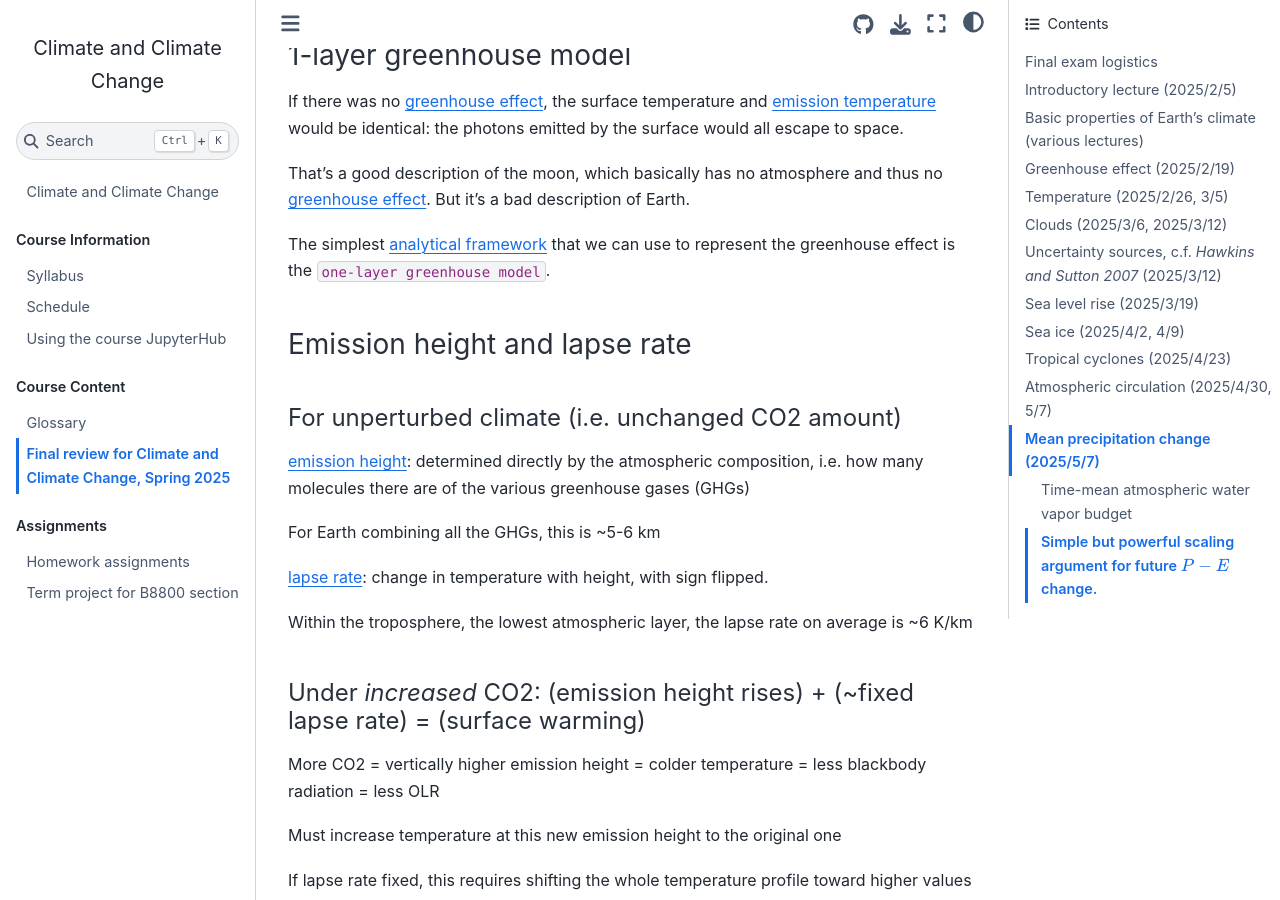
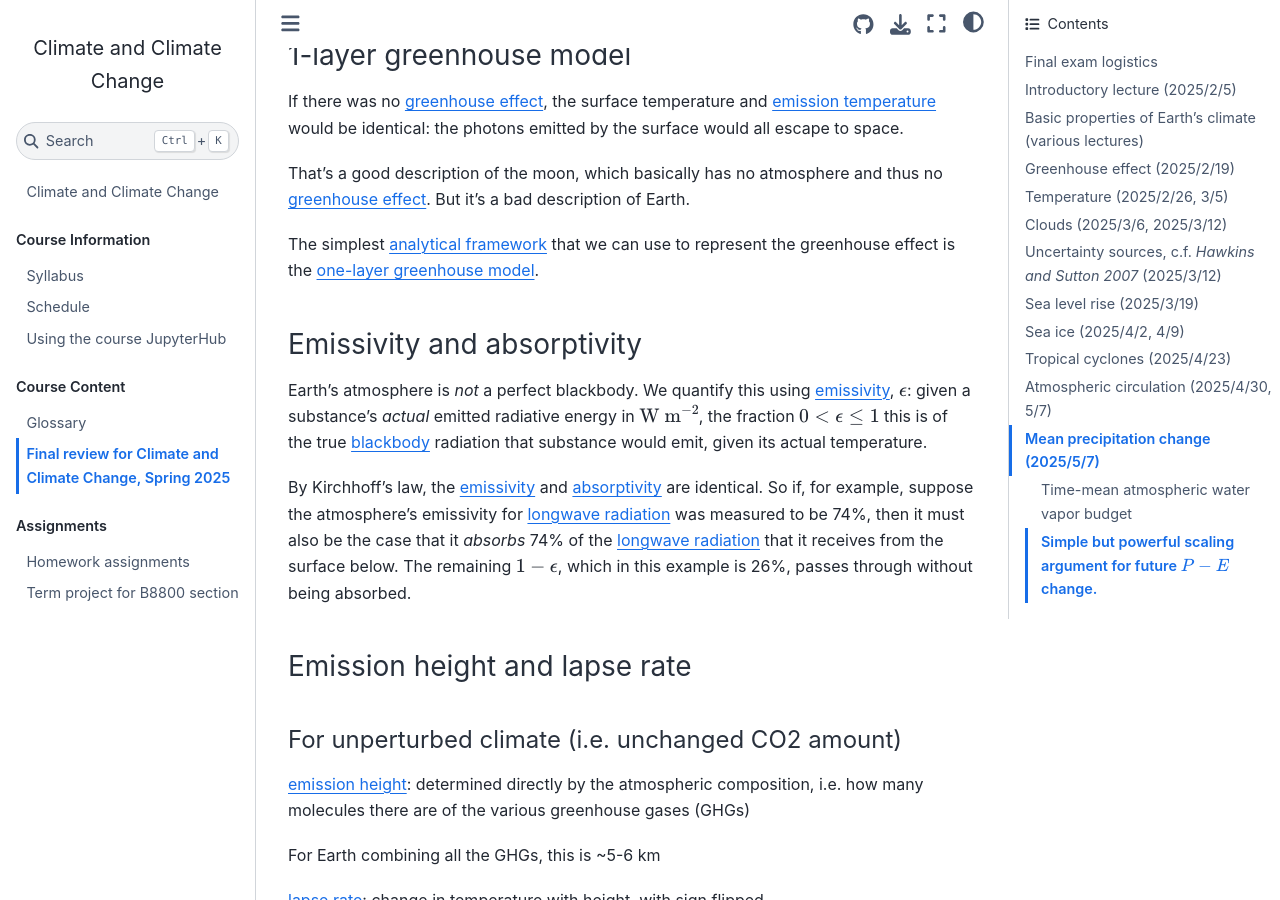
Before and after one commit to spencerahill/clim-change-course_2025, a Jupyter Book: the page built from chapters/final-review.md, in a window 1280 px wide and 900 px high, scrolled down 2716 px. Built offline with Jupyter Book 1.0.4 settings and Sphinx 7.4.7 and the Sphinx Book theme 1.1.4, drawn with Linux system fonts in a browser that asks for light colours; cross-references to code outside the pages are shown as plain code.

Commit message:
Add section on emissivity and absorptivity to final review

```diff
--- a/chapters/final-review.md
+++ b/chapters/final-review.md
@@ -79,7 +79,12 @@ If there was no {term}`greenhouse effect`, the surface temperature and {term}`em
 
 That's a good description of the moon, which basically has no atmosphere and thus no {term}`greenhouse effect`.  But it's a bad description of Earth.
 
-The simplest {term}`analytical framework` that we can use to represent the greenhouse effect is the {temr}`one-layer greenhouse model`.
+The simplest {term}`analytical framework` that we can use to represent the greenhouse effect is the {term}`one-layer greenhouse model`.
+
+### Emissivity and absorptivity
+Earth's atmosphere is *not* a perfect blackbody.  We quantify this using {term}`emissivity`, $\epsilon$: given a substance's *actual* emitted radiative energy in $\text{W m}^{-2}$, the fraction $0<\epsilon\leq1$ this is of the true {term}`blackbody` radiation that substance would emit, given its actual temperature.
+
+By Kirchhoff's law, the {term}`emissivity` and {term}`absorptivity` are identical.  So if, for example, suppose the atmosphere's emissivity for {term}`longwave radiation` was measured to be 74%, then it must also be the case that it *absorbs* 74% of the {term}`longwave radiation` that it receives from the surface below.  The remaining $1-\epsilon$, which in this example is 26%, passes through without being absorbed.
 
 ### Emission height and lapse rate
 
```
